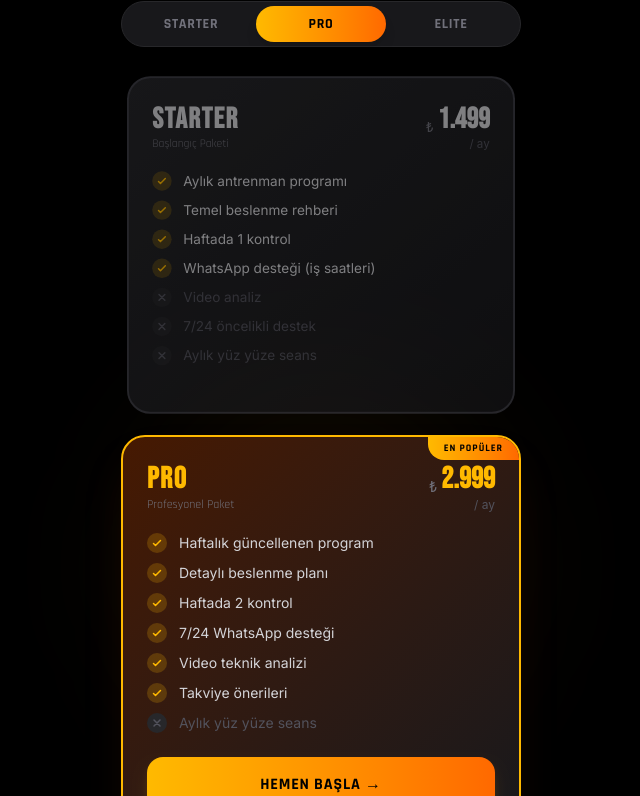
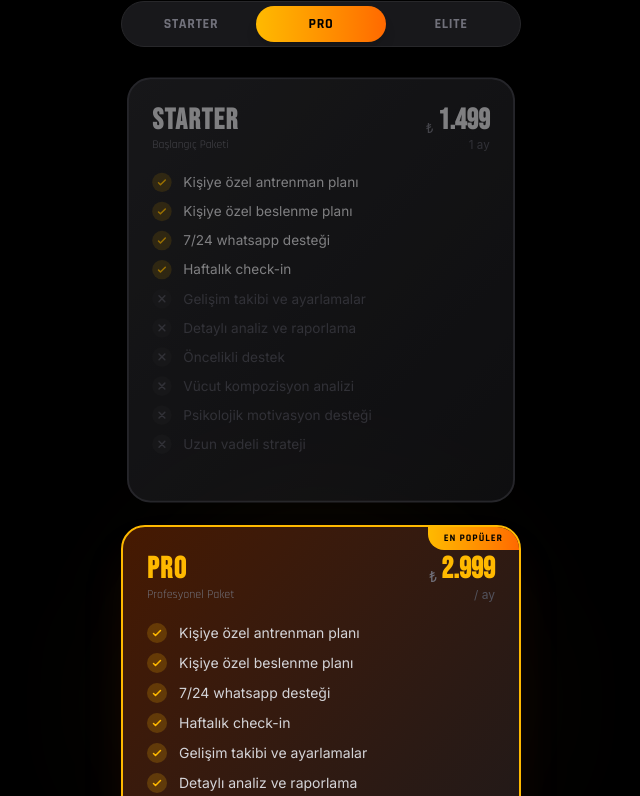
Before and after one commit to DevLiveNC/EkrenPage-main, a React (Vite) app: page / in a window 1280 px wide. Shown: the part 1935-2731 px from the top of the page, without its empty margins (319-959 px from the left). Built offline with nearby package versions, Linux system fonts and the light colour scheme.

Commit message:
Update Packages.tsx

```diff
--- a/src/components/Packages.tsx
+++ b/src/components/Packages.tsx
@@ -6,19 +6,22 @@ const packages = [
     name: "STARTER",
     subtitle: "Başlangıç Paketi",
     price: "1.499",
-    period: "/ ay",
+    period: "1 ay",
     badge: null,
     color: "from-zinc-800 to-zinc-900",
     borderColor: "border-zinc-700",
     accentColor: "text-zinc-300",
     features: [
-      { text: "Aylık antrenman programı", included: true },
-      { text: "Temel beslenme rehberi", included: true },
-      { text: "Haftada 1 kontrol", included: true },
-      { text: "WhatsApp desteği (iş saatleri)", included: true },
-      { text: "Video analiz", included: false },
-      { text: "7/24 öncelikli destek", included: false },
-      { text: "Aylık yüz yüze seans", included: false },
+      { text: "Kişiye özel antrenman planı", included: true },
+      { text: "Kişiye özel beslenme planı", included: true },
+      { text: "7/24 whatsapp desteği", included: true },
+      { text: "Haftalık check-in", included: true },
+      { text: "Gelişim takibi ve ayarlamalar", included: false },
+      { text: "Detaylı analiz ve raporlama", included: false },
+      { text: "Öncelikli destek", included: false },
+      { text: "Vücut kompozisyon analizi", included: false },
+      { text: "Psikolojik motivasyon desteği", included: false },
+      { text: "Uzun vadeli strateji", included: false },
     ],
   },
   {
@@ -32,13 +35,16 @@ const packages = [
     borderColor: "border-amber-400",
     accentColor: "text-amber-400",
     features: [
-      { text: "Haftalık güncellenen program", included: true },
-      { text: "Detaylı beslenme planı", included: true },
-      { text: "Haftada 2 kontrol", included: true },
-      { text: "7/24 WhatsApp desteği", included: true },
-      { text: "Video teknik analizi", included: true },
-      { text: "Takviye önerileri", included: true },
-      { text: "Aylık yüz yüze seans", included: false },
+      { text: "Kişiye özel antrenman planı", included: true },
+      { text: "Kişiye özel beslenme planı", included: true },
+      { text: "7/24 whatsapp desteği", included: true },
+      { text: "Haftalık check-in", included: true },
+      { text: "Gelişim takibi ve ayarlamalar", included: true },
+      { text: "Detaylı analiz ve raporlama", included: true },
+      { text: "Öncelikli destek", included: true },
+      { text: "Vücut kompozisyon analizi", included: false },
+      { text: "Psikolojik motivasyon desteği", included: false },
+      { text: "Uzun vadeli strateji", included: false },
     ],
   },
   {
@@ -52,13 +58,16 @@ const packages = [
     borderColor: "border-orange-500",
     accentColor: "text-orange-400",
     features: [
-      { text: "Günlük program takibi", included: true },
-      { text: "Kişiselleştirilmiş beslenme", included: true },
-      { text: "Günlük check-in", included: true },
-      { text: "7/24 öncelikli destek", included: true },
-      { text: "Video teknik analizi", included: true },
-      { text: "Takviye & supplement planı", included: true },
-      { text: "Ayda 4 yüz yüze seans", included: true },
+      { text: "Kişiye özel antrenman planı", included: true },
+      { text: "Kişiye özel beslenme planı", included: true },
+      { text: "7/24 whatsapp desteği", included: true },
+      { text: "Haftalık check-in", included: true },
+      { text: "Gelişim takibi ve ayarlamalar", included: true },
+      { text: "Detaylı analiz ve raporlama", included: true },
+      { text: "Öncelikli destek", included: true },
+      { text: "Vücut kompozisyon analizi", included: true },
+      { text: "Psikolojik motivasyon desteği", included: true },
+      { text: "Uzun vadeli strateji", included: true },
     ],
   },
 ];
```
